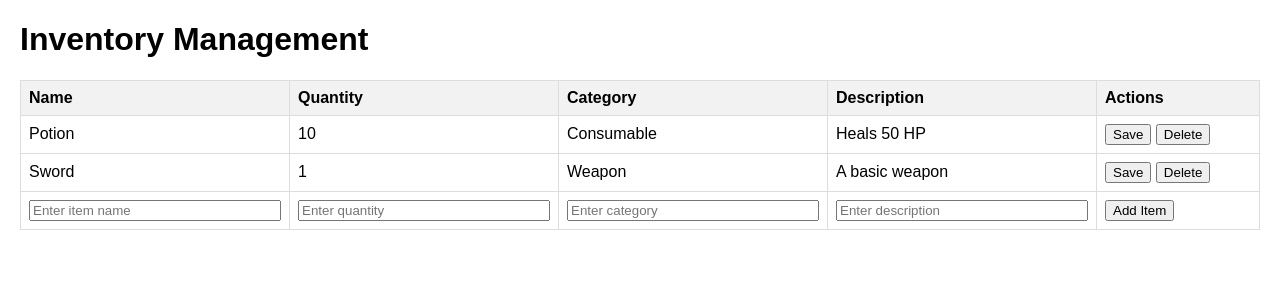
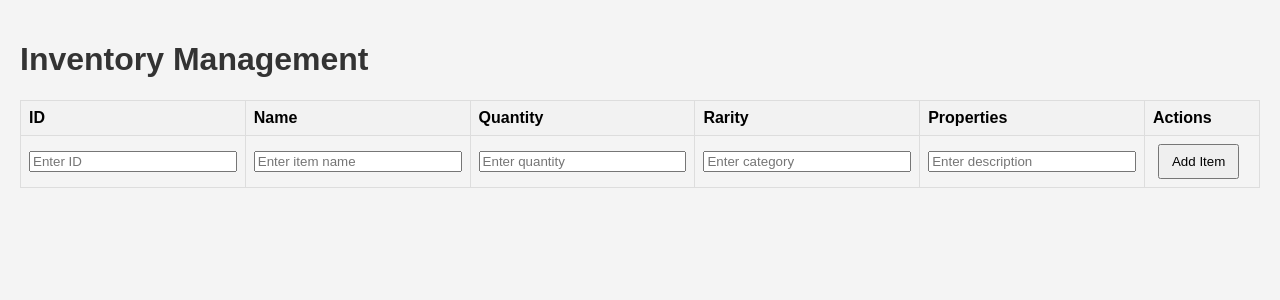
Before and after one commit to ARTHURVANBELLE/NoSQL_Project, a Python web app: template templates/inventory.html in a window 1280 px wide. Shown: the top 300 px of the page. Run offline with Jinja, Linux system fonts and the light colour scheme; the template is opened without the code that fills it, so the values that code supplies are empty.

Commit message:
unique & empty Inventory consutable

```diff
--- a/static/style.css
+++ b/static/style.css
@@ -90,3 +90,23 @@ button {
     border-radius: 5px;
     background-color: #f9f9f9;
 }
+
+
+th, td {
+    border: 1px solid #ddd;
+    padding: 8px;
+    text-align: left;
+}
+th {
+    background-color: #f2f2f2;
+}
+tr:hover {
+    background-color: #f5f5f5;
+}
+.input-row input {
+    width: 100%;
+    box-sizing: border-box;
+}
+button {
+    cursor: pointer;
+}
--- a/templates/inventory.html
+++ b/templates/inventory.html
@@ -4,35 +4,7 @@
     <meta charset="UTF-8">
     <meta name="viewport" content="width=device-width, initial-scale=1.0">
     <title>Inventory Management</title>
-    <style>
-        body {
-            font-family: Arial, sans-serif;
-            margin: 20px;
-        }
-        table {
-            width: 100%;
-            border-collapse: collapse;
-            margin-bottom: 20px;
-        }
-        th, td {
-            border: 1px solid #ddd;
-            padding: 8px;
-            text-align: left;
-        }
-        th {
-            background-color: #f2f2f2;
-        }
-        tr:hover {
-            background-color: #f5f5f5;
-        }
-        .input-row input {
-            width: 100%;
-            box-sizing: border-box;
-        }
-        button {
-            cursor: pointer;
-        }
-    </style>
+    <link rel="stylesheet" href="{{ url_for('static', filename='style.css') }}">
 </head>
 <body>
 
@@ -41,94 +13,40 @@
 <table>
     <thead>
         <tr>
+            <th>ID</th>
             <th>Name</th>
             <th>Quantity</th>
-            <th>Category</th>
-            <th>Description</th>
+            <th>Rarity</th>
+            <th>Properties</th>
             <th>Actions</th>
         </tr>
     </thead>
-    <tbody id="inventoryTableBody">
+    <tbody>
+        {% for item in inventory_items %}
         <tr>
-            <td contenteditable="true">Potion</td>
-            <td contenteditable="true">10</td>
-            <td contenteditable="true">Consumable</td>
-            <td contenteditable="true">Heals 50 HP</td>
+            <td>{{ item.id }}</td>
+            <td>{{ item.name }}</td>
+            <td>{{ item.quantity }}</td>
+            <td>{{ item.rarity }}</td>
+            <td>{{ item.properties }}</td>
             <td>
-                <button onclick="saveChanges(this)">Save</button>
-                <button onclick="deleteItem(this)">Delete</button>
+                <!-- Actions like Save and Delete (non-functional in this case) -->
+                <button>Save</button>
+                <button>Delete</button>
             </td>
         </tr>
-        <tr>
-            <td contenteditable="true">Sword</td>
-            <td contenteditable="true">1</td>
-            <td contenteditable="true">Weapon</td>
-            <td contenteditable="true">A basic weapon</td>
-            <td>
-                <button onclick="saveChanges(this)">Save</button>
-                <button onclick="deleteItem(this)">Delete</button>
-            </td>
-        </tr>
-        <!-- Input row for adding a new item -->
+        {% endfor %}
+        <!-- Input row for adding a new item (non-functional without JavaScript) -->
         <tr class="input-row">
+            <td><input type="text" id="newId" placeholder="Enter ID"></td>
             <td><input type="text" id="newItemName" placeholder="Enter item name"></td>
             <td><input type="number" id="newItemQuantity" placeholder="Enter quantity"></td>
             <td><input type="text" id="newItemCategory" placeholder="Enter category"></td>
             <td><input type="text" id="newItemDescription" placeholder="Enter description"></td>
-            <td><button onclick="addItem()">Add Item</button></td>
+            <td><button>Add Item</button></td>
         </tr>
     </tbody>
 </table>
 
-<script>
-    function addItem() {
-        // Get values from input fields
-        const name = document.getElementById('newItemName').value;
-        const quantity = document.getElementById('newItemQuantity').value;
-        const category = document.getElementById('newItemCategory').value;
-        const description = document.getElementById('newItemDescription').value;
-
-        // Validate input
-        if (name && quantity && category && description) {
-            // Create a new row with editable cells
-            const tableBody = document.getElementById('inventoryTableBody');
-            const newRow = document.createElement('tr');
-
-            newRow.innerHTML = `
-                <td contenteditable="true">${name}</td>
-                <td contenteditable="true">${quantity}</td>
-                <td contenteditable="true">${category}</td>
-                <td contenteditable="true">${description}</td>
-                <td>
-                    <button onclick="saveChanges(this)">Save</button>
-                    <button onclick="deleteItem(this)">Delete</button>
-                </td>
-            `;
-
-            // Append new row to the table
-            tableBody.appendChild(newRow);
-
-            // Clear input fields
-            document.getElementById('newItemName').value = '';
-            document.getElementById('newItemQuantity').value = '';
-            document.getElementById('newItemCategory').value = '';
-            document.getElementById('newItemDescription').value = '';
-        } else {
-            alert('Please fill in all fields.');
-        }
-    }
-
-    function deleteItem(button) {
-        // Find the row to delete
-        const row = button.parentElement.parentElement;
-        row.parentElement.removeChild(row);
-    }
-
-    function saveChanges(button) {
-        // Notify user of saved changes
-        alert('Changes saved for this item.');
-    }
-</script>
-
 </body>
 </html>
```
Also changed, not shown: inventories.py (+28 -3 lines), items.py (line endings or trailing spaces).
